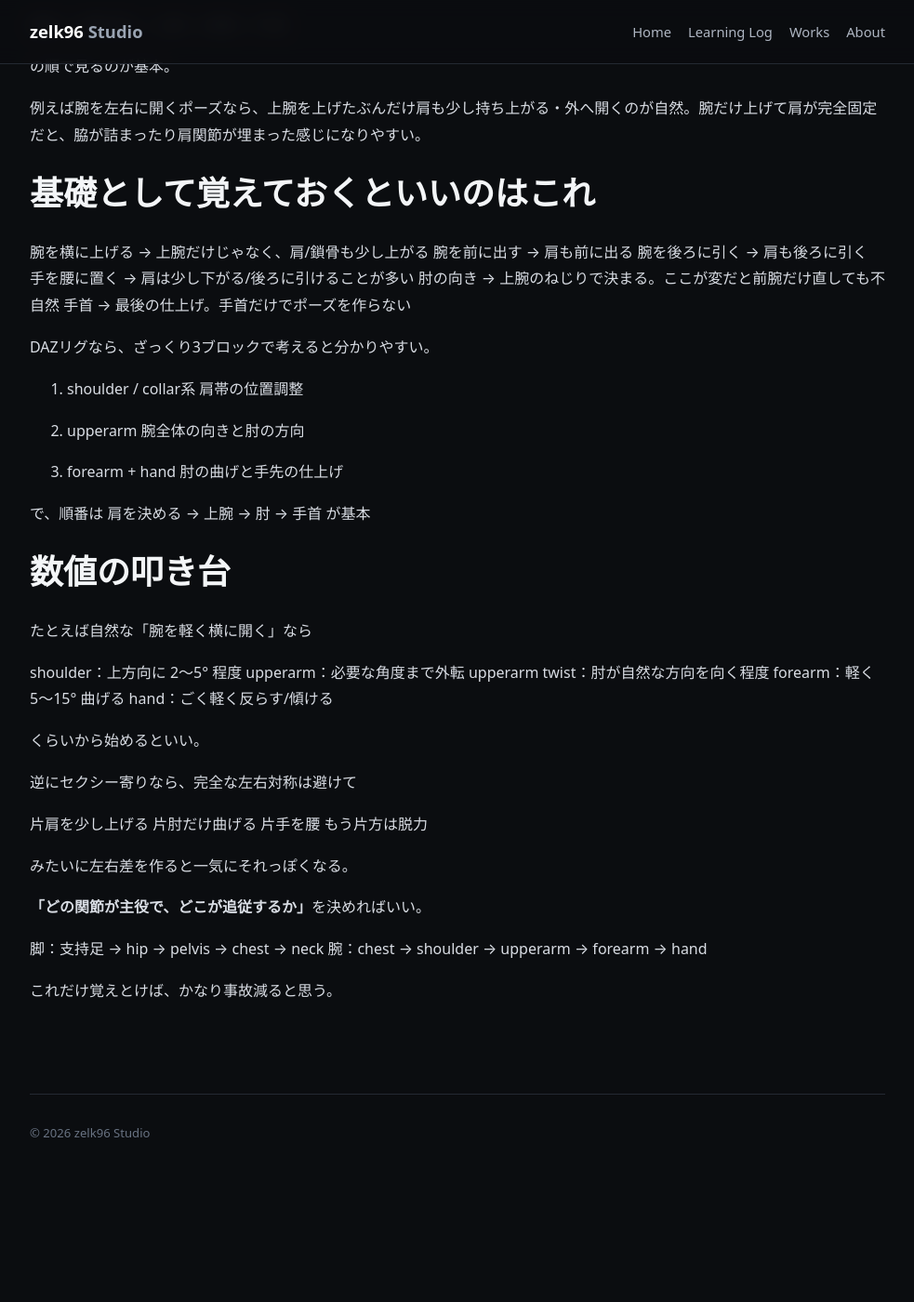
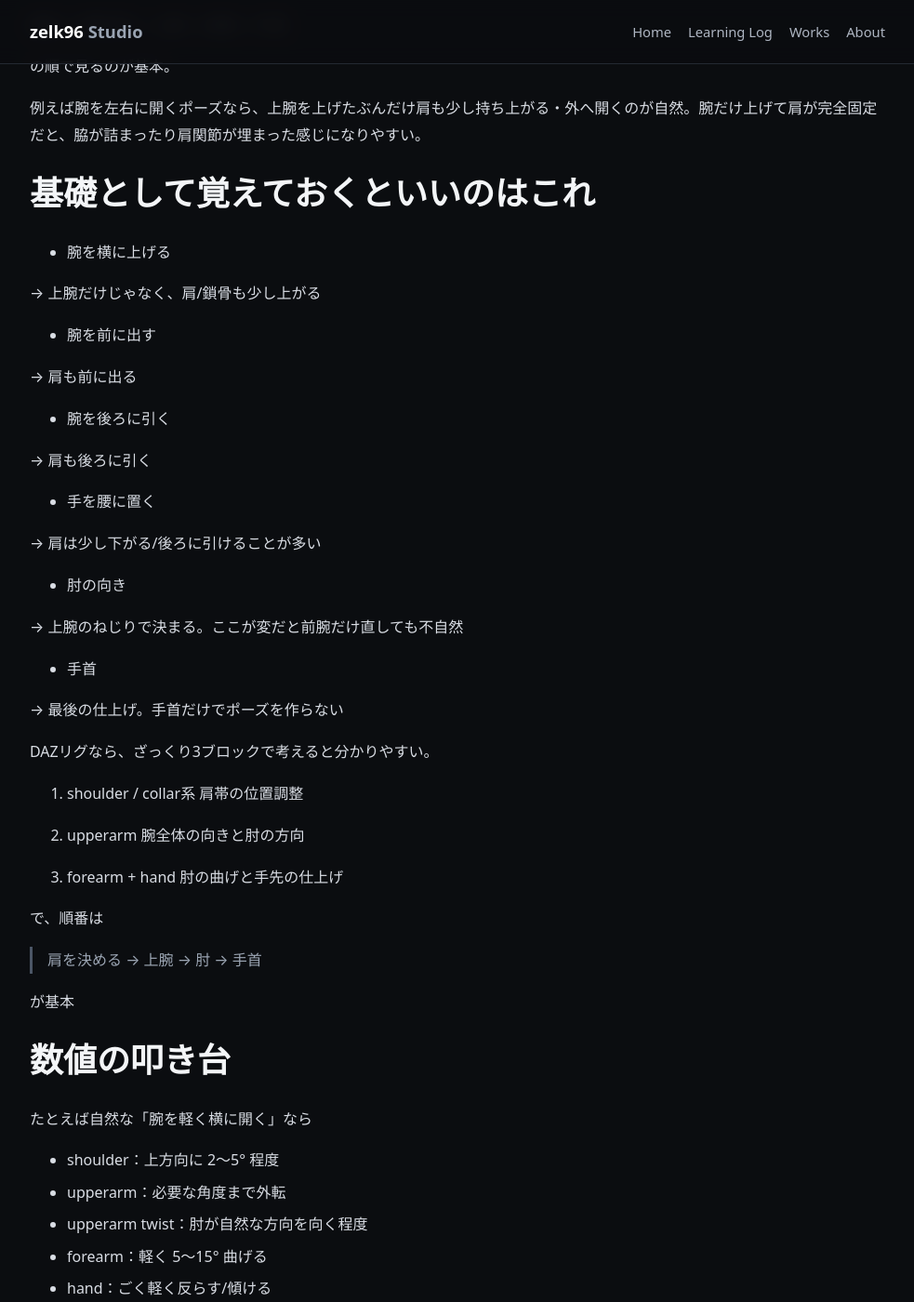
Before and after one commit to zelk96/zelk96-studio, a Jekyll site: the page built from posts/fundamentals-of-arm-creation.md, in a window 1280 px wide and 1400 px high, scrolled down 262 px. Shown: the whole window at 93% size, without its empty margins (148-1131 px from the left). Built offline with Jekyll 4.4.1, drawn with Linux system fonts in a browser that asks for light colours; before the commit the page ends 1542 px from its top, so only the background shows below that; some of the changed text lies outside the part shown.

Commit message:
Normalize bullets and add blockquote in arm post
Tidy posts/fundamentals-of-arm-creation.md by normalizing Markdown list formatting (consistent '- ' prefixes and added spacing), converting the shoulder→upperarm→elbow→hand sequence into a blockquote, and making minor whitespace/readability adjustments.

```diff
--- a/posts/fundamentals-of-arm-creation.md
+++ b/posts/fundamentals-of-arm-creation.md
@@ -20,17 +20,28 @@ blender_note: true
 
 # 基礎として覚えておくといいのはこれ
 
-腕を横に上げる
+- 腕を横に上げる
+
 → 上腕だけじゃなく、肩/鎖骨も少し上がる
-腕を前に出す
+
+- 腕を前に出す
+
 → 肩も前に出る
-腕を後ろに引く
+
+- 腕を後ろに引く
+
 → 肩も後ろに引く
-手を腰に置く
+
+- 手を腰に置く
+
 → 肩は少し下がる/後ろに引けることが多い
-肘の向き
+
+- 肘の向き
+
 → 上腕のねじりで決まる。ここが変だと前腕だけ直しても不自然
-手首
+
+- 手首
+
 → 最後の仕上げ。手首だけでポーズを作らない
 
 DAZリグなら、ざっくり3ブロックで考えると分かりやすい。
@@ -45,33 +56,35 @@ DAZリグなら、ざっくり3ブロックで考えると分かりやすい。
    肘の曲げと手先の仕上げ
 
 で、順番は
-肩を決める → 上腕 → 肘 → 手首
+
+> 肩を決める → 上腕 → 肘 → 手首
+
 が基本
 
 # 数値の叩き台
 
 たとえば自然な「腕を軽く横に開く」なら
 
-shoulder：上方向に 2〜5° 程度
-upperarm：必要な角度まで外転
-upperarm twist：肘が自然な方向を向く程度
-forearm：軽く 5〜15° 曲げる
-hand：ごく軽く反らす/傾ける
+- shoulder：上方向に 2〜5° 程度
+- upperarm：必要な角度まで外転
+- upperarm twist：肘が自然な方向を向く程度
+- forearm：軽く 5〜15° 曲げる
+- hand：ごく軽く反らす/傾ける
 
 くらいから始めるといい。
 
 逆にセクシー寄りなら、完全な左右対称は避けて
 
-片肩を少し上げる
-片肘だけ曲げる
-片手を腰
-もう片方は脱力
+- 片肩を少し上げる
+- 片肘だけ曲げる
+- 片手を腰
+- もう片方は脱力
 
 みたいに左右差を作ると一気にそれっぽくなる。
 
 **「どの関節が主役で、どこが追従するか」**を決めればいい。
 
-脚：支持足 → hip → pelvis → chest → neck
-腕：chest → shoulder → upperarm → forearm → hand
+- 脚：支持足 → hip → pelvis → chest → neck
+- 腕：chest → shoulder → upperarm → forearm → hand
 
 これだけ覚えとけば、かなり事故減ると思う。
```
